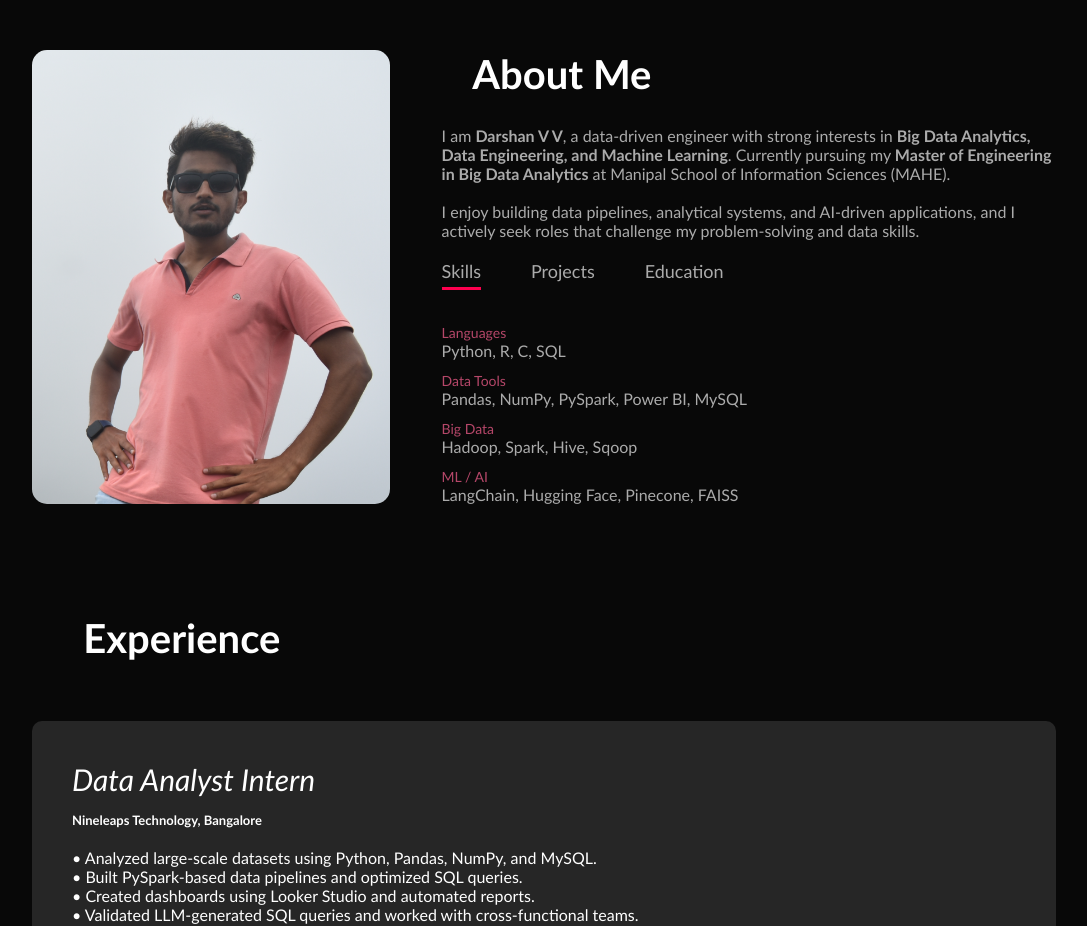
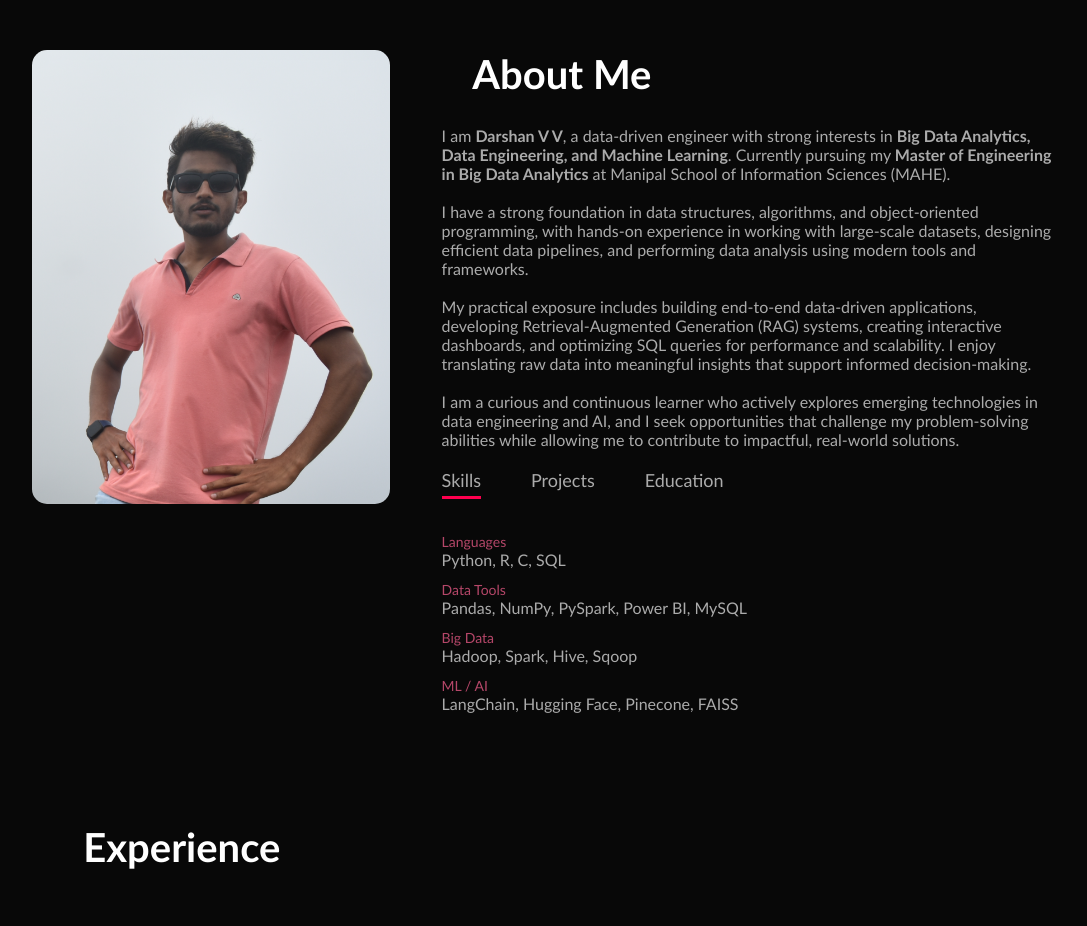
Before and after one commit to darshanvv26/Personal-Portfolio-Website, a plain HTML site: page index.html in a window 1280 px wide. Shown: the part 840-1766 px from the top of the page, without its empty margins (96-1183 px from the left). Drawn offline with nearby package versions, Linux system fonts and the light colour scheme.

Commit message:
Enhance 'About Me' section with more details
Expanded the 'About Me' section with additional details on skills and experiences.

```diff
--- a/index.html
+++ b/index.html
@@ -59,12 +59,26 @@
                 <h1 class="subtitle">About Me</h1><br>
                 <p>
                     I am <b>Darshan V V</b>, a data-driven engineer with strong interests in
-                    <b>Big Data Analytics, Data Engineering, and Machine Learning</b>.
-                    Currently pursuing my <b>Master of Engineering in Big Data Analytics</b>
-                    at Manipal School of Information Sciences (MAHE).
-                    <br><br>
-                    I enjoy building data pipelines, analytical systems, and AI-driven applications,
-                    and I actively seek roles that challenge my problem-solving and data skills.
+<b>Big Data Analytics, Data Engineering, and Machine Learning</b>.
+Currently pursuing my <b>Master of Engineering in Big Data Analytics</b>
+at Manipal School of Information Sciences (MAHE).
+<br><br>
+I have a strong foundation in data structures, algorithms, and object-oriented
+programming, with hands-on experience in working with large-scale datasets,
+designing efficient data pipelines, and performing data analysis using modern
+tools and frameworks.
+<br><br>
+My practical exposure includes building end-to-end data-driven applications,
+developing Retrieval-Augmented Generation (RAG) systems, creating interactive
+dashboards, and optimizing SQL queries for performance and scalability.
+I enjoy translating raw data into meaningful insights that support informed
+decision-making.
+<br><br>
+I am a curious and continuous learner who actively explores emerging
+technologies in data engineering and AI, and I seek opportunities that challenge
+my problem-solving abilities while allowing me to contribute to impactful,
+real-world solutions.
+
                 </p>
 
                 <div class="tab-titles">
```
